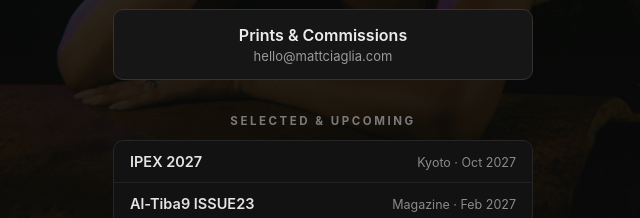
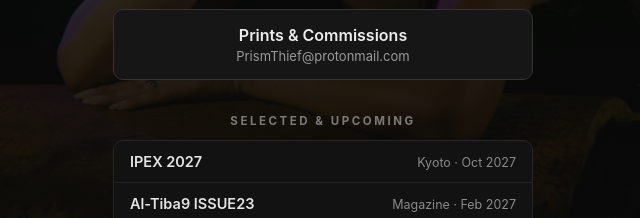
Before and after one commit to NeuralIO444/prismthief-links, a plain HTML site: page index.html in a window 1280 px wide. Shown: the part 558-776 px from the top of the page, 317-957 px from the left. Drawn offline with Linux system fonts and the light colour scheme.

Commit message:
Contact email: switch links page mailtos to PrismThief@protonmail.com

```diff
--- a/index.html
+++ b/index.html
@@ -103,9 +103,9 @@
       <span class="t">Substack</span>
       <span class="s">Writing &amp; field notes</span>
     </a>
-    <a class="btn" href="mailto:hello@mattciaglia.com?subject=Prints%20%2F%20commissions" data-track="prints">
+    <a class="btn" href="mailto:PrismThief@protonmail.com?subject=Prints%20%2F%20commissions" data-track="prints">
       <span class="t">Prints &amp; Commissions</span>
-      <span class="s">hello@mattciaglia.com</span>
+      <span class="s">PrismThief@protonmail.com</span>
     </a>
   </div>
 
@@ -119,7 +119,7 @@
 
   <div class="soon">
     <strong>SUPERBANALISM</strong> — the zine is coming.<br>
-    <a href="mailto:hello@mattciaglia.com?subject=SUPERBANALISM%20zine%20%E2%80%94%20notify%20me" data-track="zine-notify">Get notified</a> when it drops.
+    <a href="mailto:PrismThief@protonmail.com?subject=SUPERBANALISM%20zine%20%E2%80%94%20notify%20me" data-track="zine-notify">Get notified</a> when it drops.
   </div>
 
   <div class="links" style="margin-top: 26px;">
```
